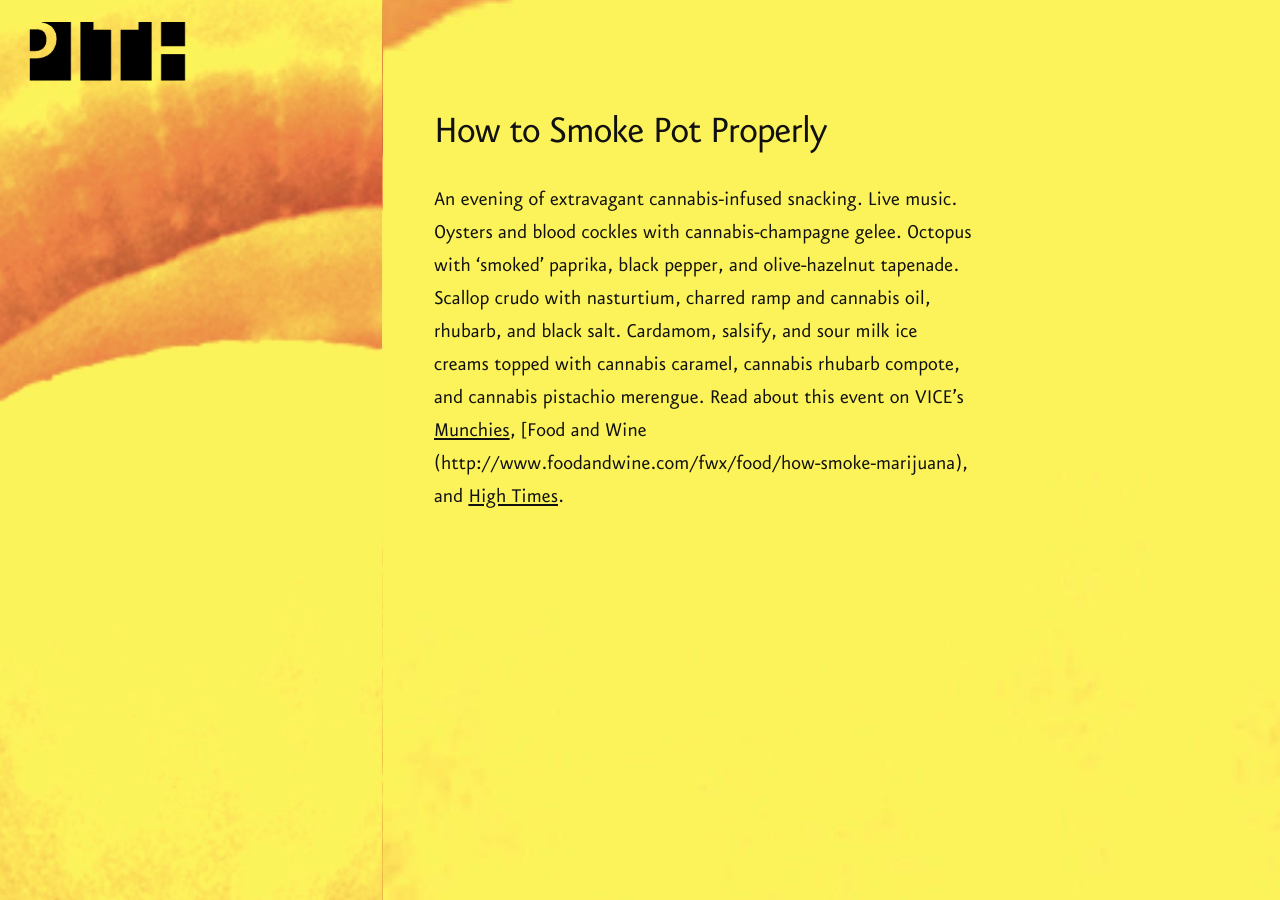
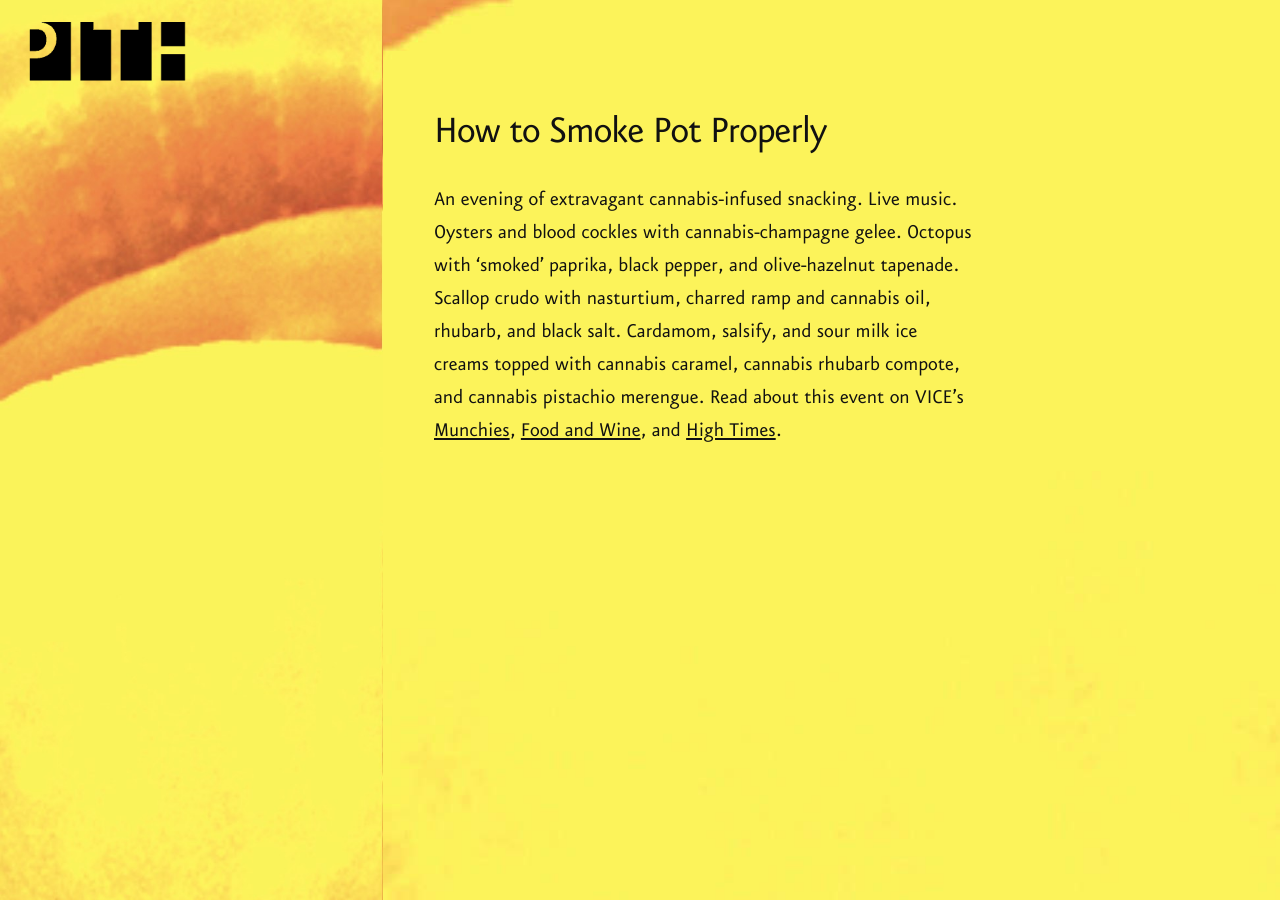
Before and after one commit to zoe-pith/pith-site, a Jekyll site: the page built from _posts/2016-04-15-how-to-smoke-pot-properly.md, in a window 1280 px wide. Built offline with Jekyll 4.4.1, drawn with Linux system fonts in a browser that asks for light colours.

Commit message:
Update 2016-04-15-how-to-smoke-pot-properly.md

```diff
--- a/_posts/2016-04-15-how-to-smoke-pot-properly.md
+++ b/_posts/2016-04-15-how-to-smoke-pot-properly.md
@@ -5,4 +5,4 @@ categories: projects
 published: true
 ---
 
-An evening of extravagant cannabis-infused snacking. Live music. Oysters and blood cockles with cannabis-champagne gelee. Octopus with ‘smoked’ paprika, black pepper, and olive-hazelnut tapenade. Scallop crudo with nasturtium, charred ramp and cannabis oil, rhubarb, and black salt. Cardamom, salsify, and sour milk ice creams topped with cannabis caramel, cannabis rhubarb compote, and cannabis pistachio merengue. Read about this event on VICE’s [Munchies](https://munchies.vice.com/en/articles/a-hazy-night-at-the-weed-eaters-underground-book-launch-party), [Food and Wine (http://www.foodandwine.com/fwx/food/how-smoke-marijuana), and [High Times](http://www.hightimes.com/read/budtastic-book-launch).
+An evening of extravagant cannabis-infused snacking. Live music. Oysters and blood cockles with cannabis-champagne gelee. Octopus with ‘smoked’ paprika, black pepper, and olive-hazelnut tapenade. Scallop crudo with nasturtium, charred ramp and cannabis oil, rhubarb, and black salt. Cardamom, salsify, and sour milk ice creams topped with cannabis caramel, cannabis rhubarb compote, and cannabis pistachio merengue. Read about this event on VICE’s [Munchies](https://munchies.vice.com/en/articles/a-hazy-night-at-the-weed-eaters-underground-book-launch-party), [Food and Wine](http://www.foodandwine.com/fwx/food/how-smoke-marijuana), and [High Times](http://www.hightimes.com/read/budtastic-book-launch).
```
